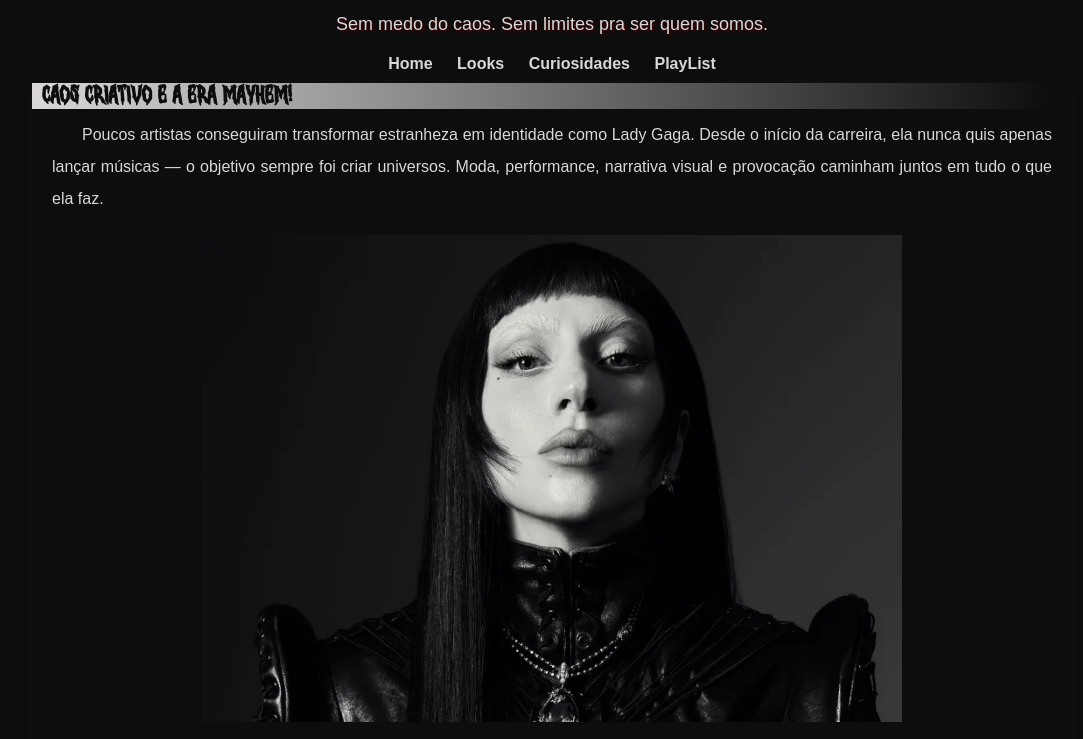
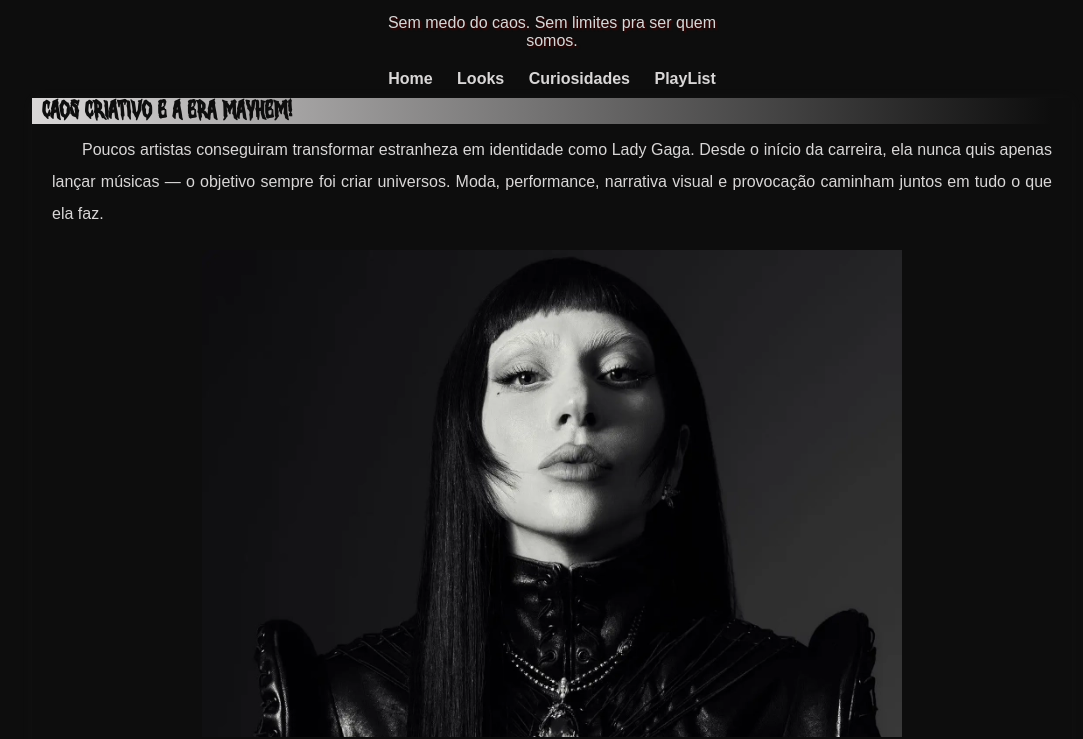
Before and after one commit to DeAlmeidaSaores/site-ladygaga, a plain HTML site: page index.html in a window 1280 px wide. Shown: the part 148-887 px from the top of the page, without its empty margins (88-1171 px from the left). Drawn offline with Linux system fonts and the light colour scheme.

Commit message:
adaptei pro 340px

```diff
--- a/estilo/style.css
+++ b/estilo/style.css
@@ -47,9 +47,9 @@ header > h1 {
 
 header > p {
     font-family: var(--fonte-padrao);
-    font-size: 18px;
+    font-size: 16px;
     color: #D9D7D7;
-    width: 450px;
+    width: 340px;
     margin: auto;
     padding-bottom: 10px;
     text-shadow: 2px 2px 2px #400101;
```
